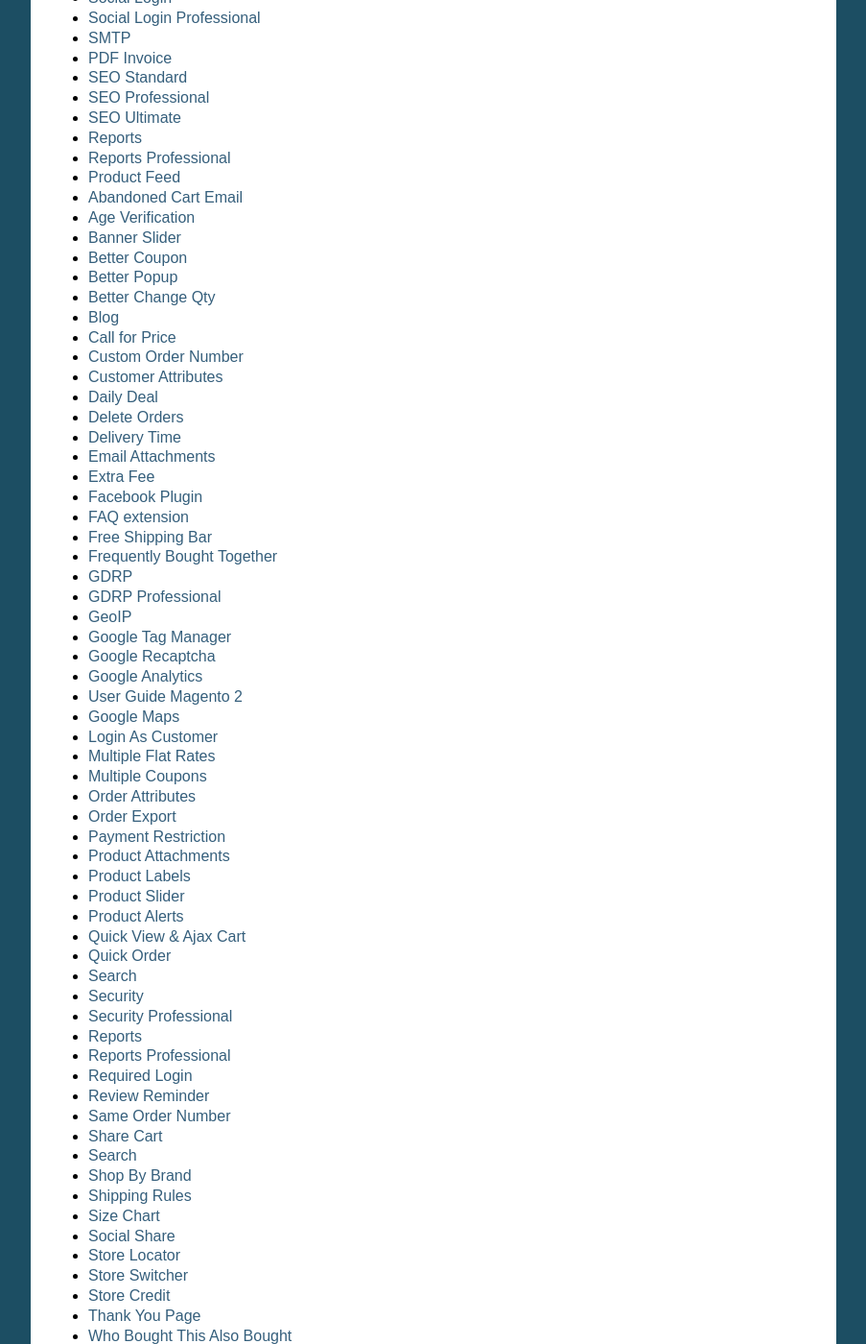
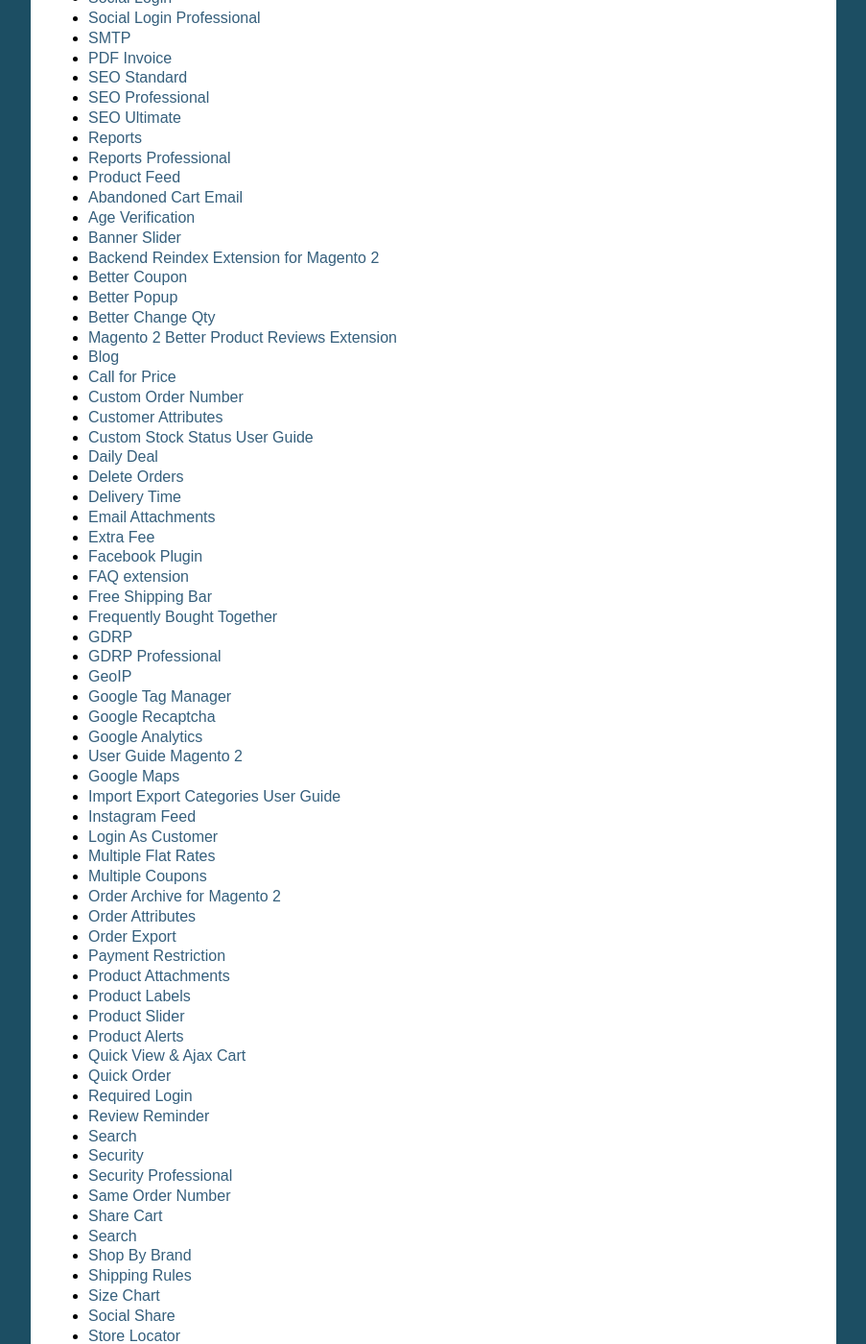
Before and after one commit to magepages/mpdocs, a Sphinx documentation site: the page built from docs/index.rst, in a window 1280 px wide and 1400 px high, scrolled down 547 px. Shown: the whole window at 96% size, without its empty margins (198-1101 px from the left). Built offline with Sphinx 7.4.7, drawn with Linux system fonts in a browser that asks for light colours; pages that are not in the unit, such as notebooks, are missing from menus; some of the changed text lies outside the part shown.

Commit message:
Update index.rst

```diff
--- a/docs/index.rst
+++ b/docs/index.rst
@@ -44,13 +44,16 @@
    abandoned-cart-email/index
    age-verification/index
    banner-slider/index
+   backend-reindex/index
    better-coupon/index
    better-popup/index
    better-change-qty/index
+   better-product-reviews/index
    blog-m2/index
    call-for-price/index
    custom-order-number/index
    customer-attributes/index
+   custom-stock-status/index
    daily-deal/index
    delete-order-m2/index
    delivery-time/index
@@ -67,9 +70,12 @@
    google-recaptcha/index
    google-analytics-m2/index
    google-maps/index
+   import-export-categories/index
+   instagram-feed/index
    login-as-customer/index
    multi-flat-rates/index
    multiple-coupons/index
+   order-archive/index
    order-attributes/index
    order-export/index
    payment-restriction/index
@@ -79,13 +85,11 @@
    product-alerts/index
    quick-view-ajax-cart/index
    quick-order/index
+   required-login/index
+   review-reminder/index
    search/index
    security/index
    security-pro/index
-   reports/index
-   reports-pro/index
-   required-login/index
-   review-reminder/index
    same-order-number/index
    share-cart/index
    search-m2/index
```
Also changed, not shown: other parts of docs/index.rst (+1 -0 lines).
